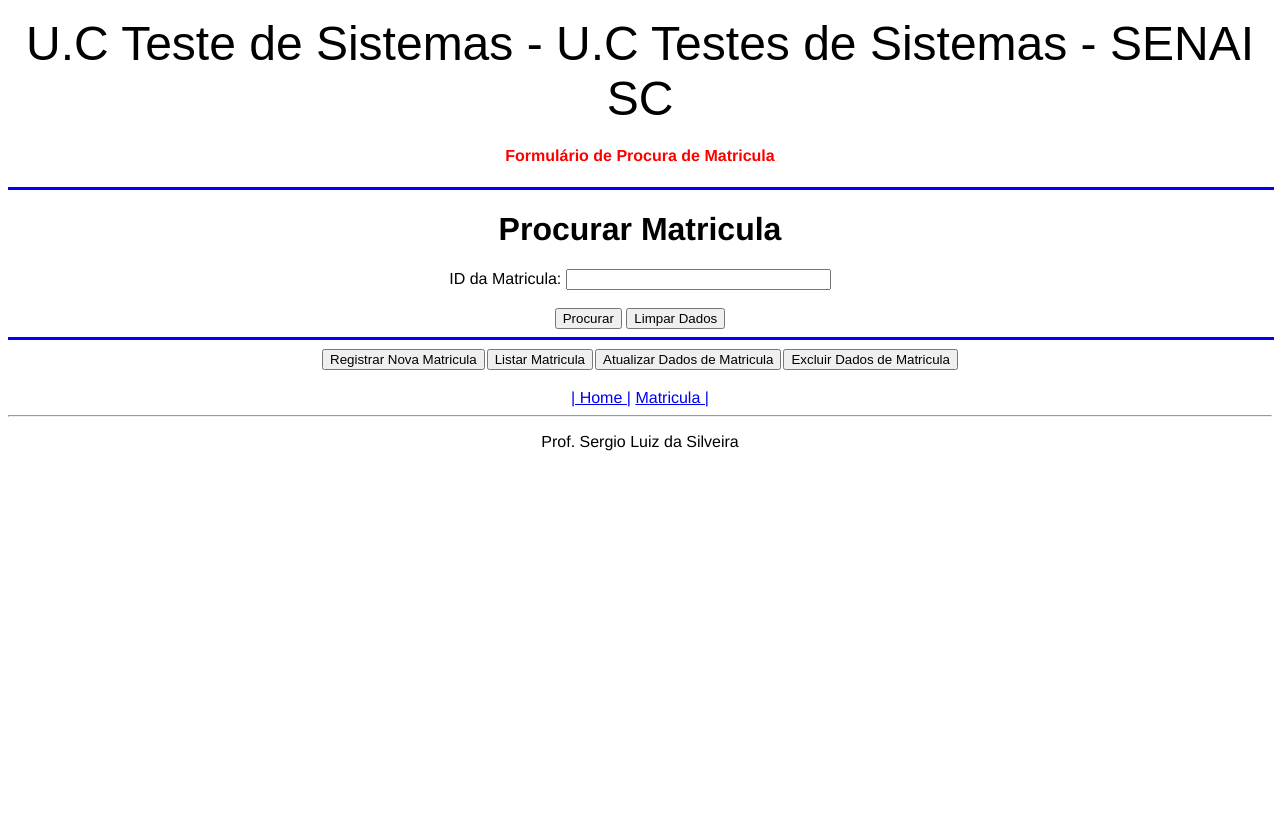
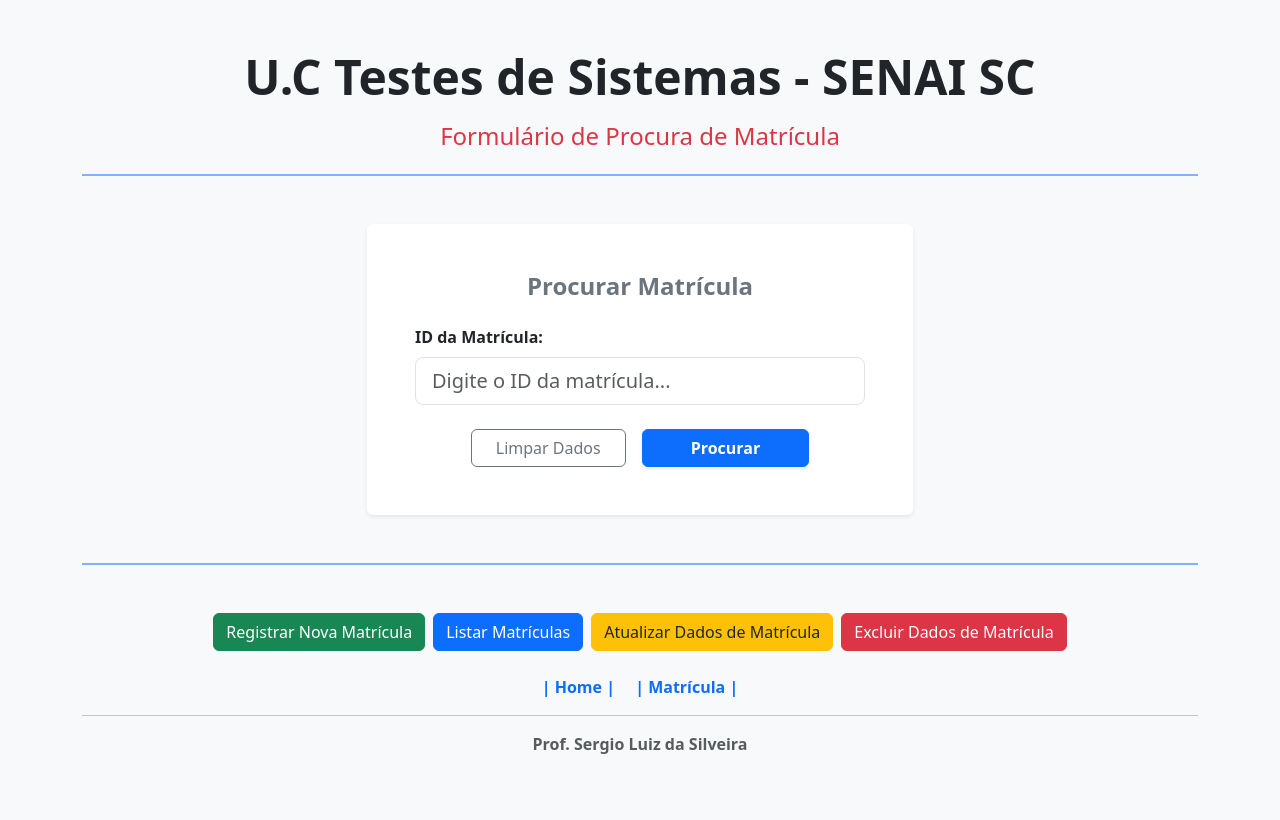
Before and after one commit to lucasvfurtado-dot/Testes_Lucas, a PHP site: page /procurarMatricula.php in a window 1280 px wide. Before the commit the page ends 451 px from the top, so only its background shows below. Run offline with PHP 8.4, Linux system fonts and the light colour scheme.

Commit message:
Update procurarMatricula.php
inserido o bootstrap a tela "procurarMatricula.php".

```diff
--- a/ParaAlunosTesteSistemas_Escola-main/CRUD_MATRICULA/procurarMatricula.php
+++ b/ParaAlunosTesteSistemas_Escola-main/CRUD_MATRICULA/procurarMatricula.php
@@ -3,61 +3,73 @@
 <head>
     <meta charset="UTF-8">
     <meta name="viewport" content="width=device-width, initial-scale=1.0">
-    <title>Procurar Aluno</title>
+    <title>Procurar Matrícula</title>
+
+    <link href="https://cdn.jsdelivr.net/npm/bootstrap@5.3.3/dist/css/bootstrap.min.css" rel="stylesheet">
 </head>
-<body style="font-family: helvetica;">
-    <form>
-        <p align="center">
-            <font size="7" face="Arial">U.C Teste de Sistemas - U.C Testes de Sistemas - SENAI SC</font>
-        </p>
-    </form>
-    <h4>
-        <font color="red">
-            <center>Formulário de Procura de Matricula</center>
-        </font>
-    </h4>
+<body class="bg-light">
 
-    <hr width="100%" align="center" size="3" color="blue">
-<h1 align="center">Procurar Matricula</h1>
+    <div class="container py-5">
 
-<form method="POST" action="consultaMatricula.php" align="center">
-    ID da Matricula:
-    <input type="text" size="30" name="id"><br><br>
-    <input type="submit" value="Procurar">
-    <input type="reset" value="Limpar Dados">
+        <header class="text-center mb-4">
+            <h1 class="display-5 fw-bold text-dark">U.C Testes de Sistemas - SENAI SC</h1>
+            <h2 class="h4 text-danger mt-3">Formulário de Procura de Matrícula</h2>
+        </header>
+
+        <hr class="border-primary border-2 opacity-50 mb-5">
+
+        <div class="row justify-content-center mb-5">
+            <div class="col-md-8 col-lg-6">
+                <div class="card shadow-sm border-0">
+                    <div class="card-body p-4 p-md-5">
+
+                        <h3 class="h4 text-center mb-4 fw-semibold text-secondary">Procurar Matrícula</h3>
+
+                        <form method="POST" action="consultaMatricula.php">
+                            <div class="mb-4">
+                                <label for="idBusca" class="form-label fw-bold">ID da Matrícula:</label>
+                                <input type="text" class="form-control form-control-lg" name="id" id="idBusca" placeholder="Digite o ID da matrícula..." required>
+                            </div>
+
+                            <div class="d-flex justify-content-center gap-3">
+                                <button type="reset" class="btn btn-outline-secondary px-4">Limpar Dados</button>
+                                <button type="submit" class="btn btn-primary px-5 fw-bold shadow-sm">Procurar</button>
+                            </div>
                         </form>
 
-<hr width="100%" align="center" size="3" color="blue">
-        <table width="400" border="0" cellspacing="0" cellspading="0" align="center">
-            <tr>
-            <td>
+                    </div>
+                </div>
+            </div>
+        </div>
+
+        <hr class="border-primary border-2 opacity-50 my-5">
+
+        <div class="d-flex flex-wrap justify-content-center gap-2 mb-4">
             <form method="POST" action="formMatricula.php">
-                        <center><input type="submit" value="Registrar Nova Matricula"></center>
+                <button type="submit" class="btn btn-success">Registrar Nova Matrícula</button>
             </form>
-                </td>
-                <td>
             <form method="POST" action="listarMatricula.php">
-                        <center><input type="submit" value="Listar Matricula"></center>
+                <button type="submit" class="btn btn-primary">Listar Matrículas</button>
             </form>
-                </td>
-                <td>
             <form method="POST" action="atualizarMatricula.php">
-                        <center><input type="submit" value="Atualizar Dados de Matricula"></center>
+                <button type="submit" class="btn btn-warning text-dark">Atualizar Dados de Matrícula</button>
             </form>
-                </td>
-                <td>
             <form method="POST" action="apagarMatricula.php">
-                        <center><input type="submit" value="Excluir Dados de Matricula"></center>
+                <button type="submit" class="btn btn-danger">Excluir Dados de Matrícula</button>
             </form>
-                </td>
-            </tr>
-        </table><br>
-        <nav align="center">
-            <a href="index.php">| Home |</a>
-            <a href="formMatricula.php"> Matricula |</a>
+        </div>
+
+        <nav class="text-center mb-3">
+            <a href="../CRUD_ALUNO/index.php" class="text-decoration-none mx-2 fw-semibold">| Home |</a>
+            <a href="formMatricula.php" class="text-decoration-none mx-2 fw-semibold">| Matrícula |</a>
         </nav>
 
         <hr>
-    <p align="center">Prof. Sergio Luiz da Silveira</p>
+
+        <p class="text-center text-muted fw-semibold">Prof. Sergio Luiz da Silveira</p>
+
+    </div>
+
+    <script src="https://cdn.jsdelivr.net/npm/bootstrap@5.3.3/dist/js/bootstrap.bundle.min.js"></script>
 </body>
 </html>
```
Lines whose indentation alone changed are shown as unchanged.
